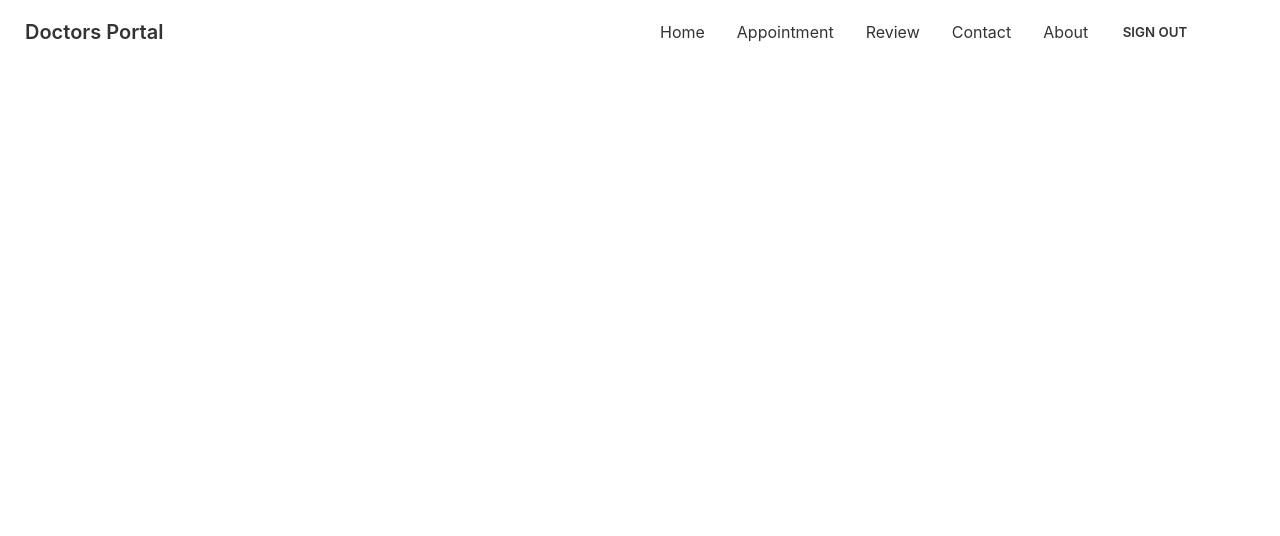
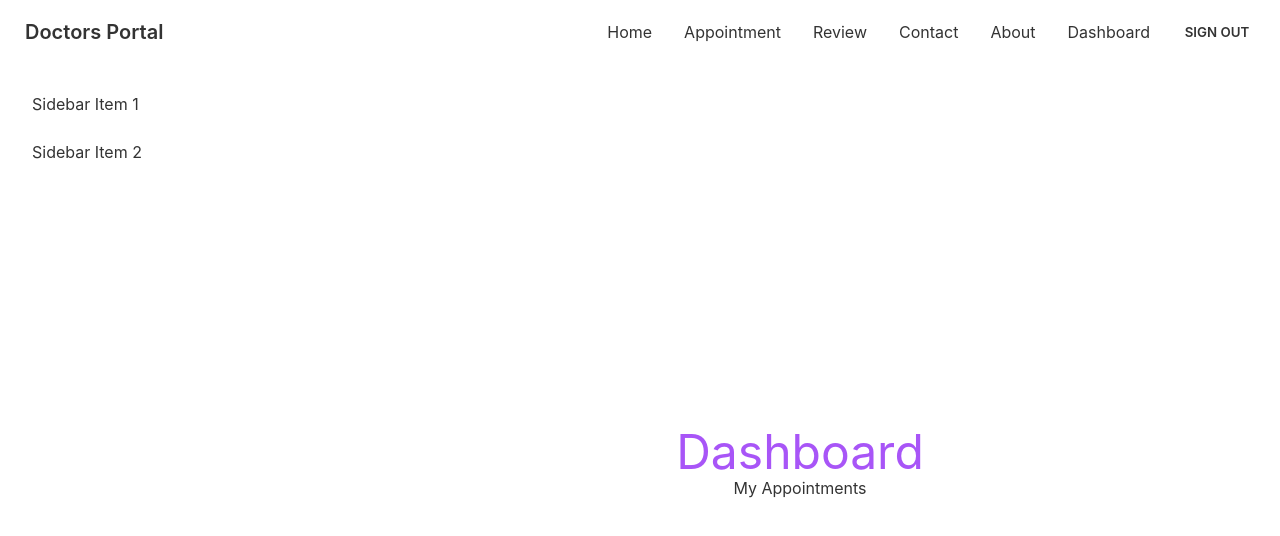
Before and after one commit to Palak-SweetCoder/doctor-portal-client, a React (Create React App) app: page /dashboard in a window 1280 px wide. Shown: the top 536 px of the page. Built offline with nearby package versions, Linux system fonts and the light colour scheme; no server answers; sample sign-in values are in the browser's storage.

Commit message:
dashboard with two nested route added

```diff
--- a/src/App.js
+++ b/src/App.js
@@ -9,6 +9,9 @@ import SignUp from './Pages/Login/SignUp';
 import Navbar from './Pages/Shared/Navbar';
 import { ToastContainer } from 'react-toastify';
 import 'react-toastify/dist/ReactToastify.css';
+import Dashboard from './Pages/Dashboard/Dashboard';
+import MyAppointments from './Pages/Dashboard/MyAppointments';
+import MyReview from './Pages/Dashboard/MyReview';
 
 function App() {
     return (
@@ -25,6 +28,23 @@ function App() {
                         </RequireAuth>
                     }
                 ></Route>
+                <Route
+                    path="/dashboard"
+                    element={
+                        <RequireAuth>
+                            <Dashboard />
+                        </RequireAuth>
+                    }
+                >
+                    <Route
+                        index
+                        element={<MyAppointments></MyAppointments>}
+                    ></Route>
+                    <Route
+                        path="review"
+                        element={<MyReview></MyReview>}
+                    ></Route>
+                </Route>
                 <Route path="/login" element={<Login />}></Route>
                 <Route path="/signup" element={<SignUp />}></Route>
             </Routes>
--- a/src/Pages/Appointment/AvailableAppointments.js
+++ b/src/Pages/Appointment/AvailableAppointments.js
@@ -20,7 +20,7 @@ const AvailableAppointments = ({ selectedDate }) => {
                 Available Services on {format(selectedDate, 'PP')}
             </h3>
             <div className="container mx-auto grid grid-cols-1 md:grid-cols-2 lg:grid-cols-3 gap-4 my-20 lg:p-0 p-4">
-                {services.map((service) => (
+                {services?.map((service) => (
                     <Service
                         key={service._id}
                         service={service}
--- /dev/null
+++ b/src/Pages/Dashboard/Dashboard.js
@@ -0,0 +1,34 @@
+import React from 'react';
+import { Link, Outlet } from 'react-router-dom';
+
+const Dashboard = () => {
+    return (
+        <div className="drawer drawer-mobile">
+            <input id="my-drawer-2" type="checkbox" className="drawer-toggle" />
+            <div className="drawer-content flex flex-col items-center justify-center">
+                <h2 className="text-5xl text-purple-500">Dashboard</h2>
+                <Outlet></Outlet>
+                <label
+                    htmlFor="my-drawer-2"
+                    className="btn btn-primary drawer-button lg:hidden"
+                >
+                    Open drawer
+                </label>
+            </div>
+            <div className="drawer-side">
+                <label htmlFor="my-drawer-2" className="drawer-overlay"></label>
+                <ul className="menu p-4 w-80 bg-base-100 text-base-content">
+                    {/* <!-- Sidebar content here --> */}
+                    <li>
+                        <Link to="/dashboard">Sidebar Item 1</Link>
+                    </li>
+                    <li>
+                        <Link to="/dashboard/review">Sidebar Item 2</Link>
+                    </li>
+                </ul>
+            </div>
+        </div>
+    );
+};
+
+export default Dashboard;
--- /dev/null
+++ b/src/Pages/Dashboard/MyAppointments.js
@@ -0,0 +1,11 @@
+import React from 'react';
+
+const MyAppointments = () => {
+    return (
+        <div>
+            <h2>My Appointments</h2>
+        </div>
+    );
+};
+
+export default MyAppointments;
--- /dev/null
+++ b/src/Pages/Dashboard/MyReview.js
@@ -0,0 +1,11 @@
+import React from 'react';
+
+const MyReview = () => {
+    return (
+        <div>
+            <h2>My Review</h2>
+        </div>
+    );
+};
+
+export default MyReview;
--- a/src/Pages/Shared/Navbar.js
+++ b/src/Pages/Shared/Navbar.js
@@ -40,6 +40,7 @@ const Navbar = () => {
             <li>
                 <Link to="/about">About</Link>
             </li>
+            <li>{user && <Link to="/dashboard">Dashboard</Link>}</li>
             <li>
                 {user ? (
                     <button onClick={logout} className="btn btn-ghost">
```
